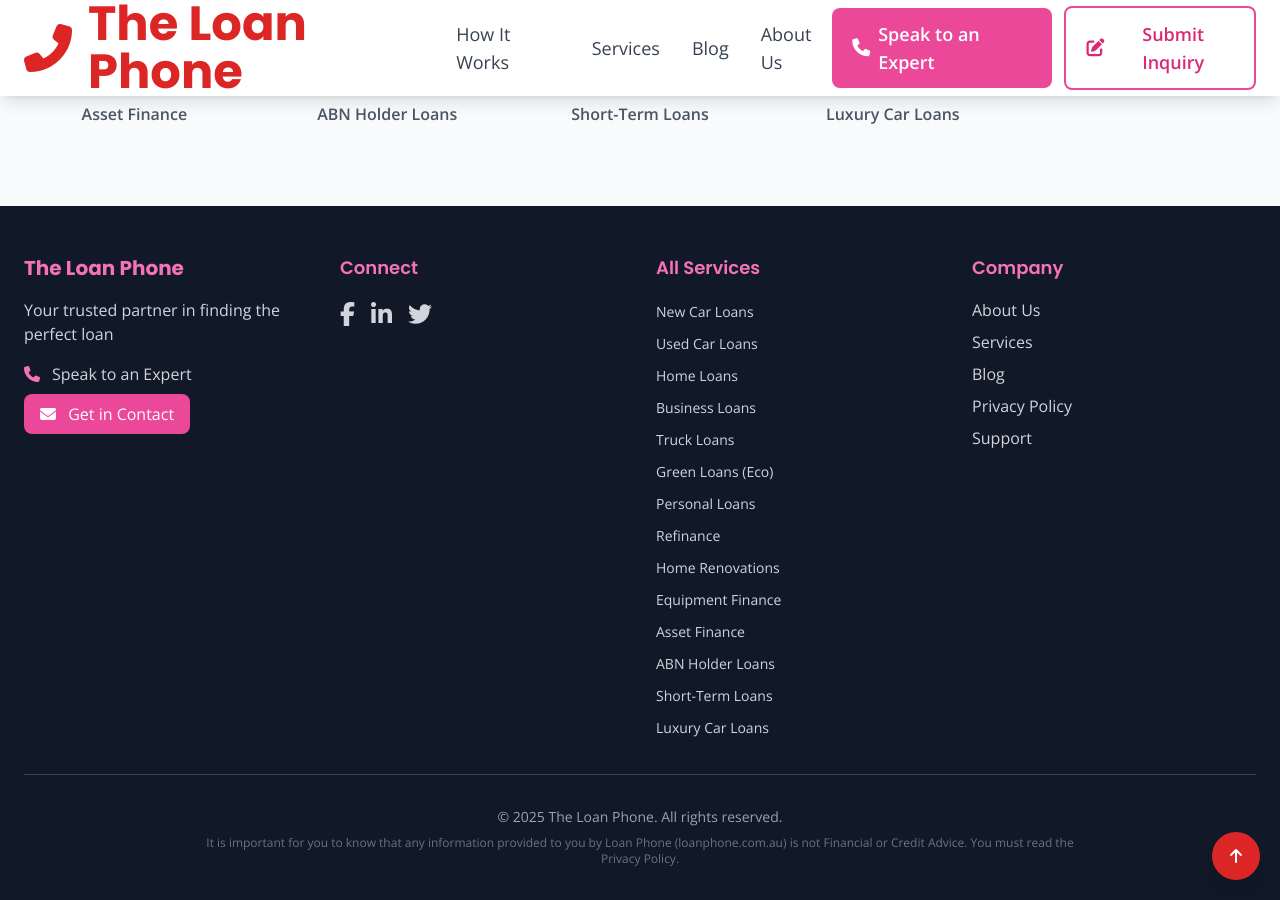
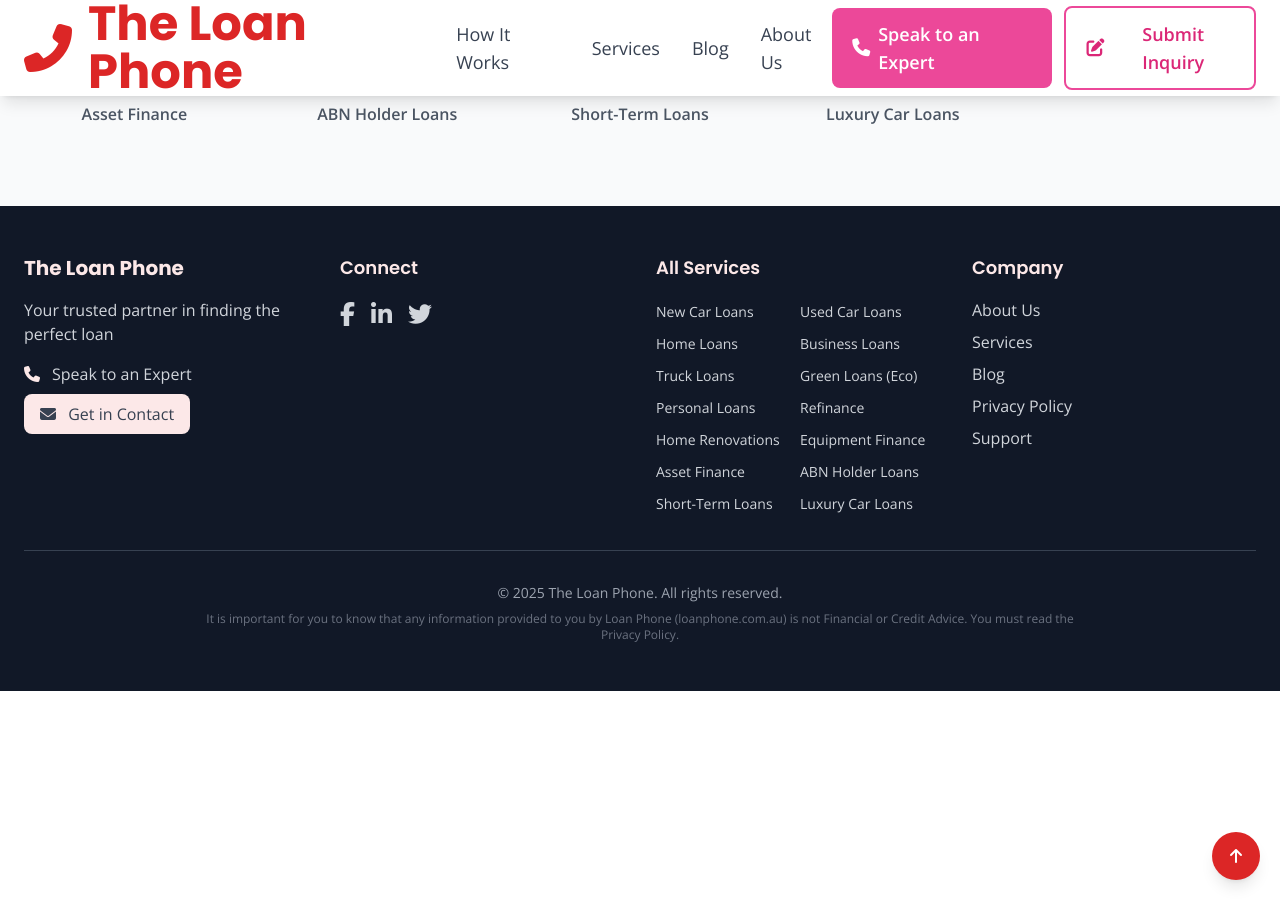
Before and after one commit to AMSumo9/loan-phone-website, a Jekyll site: the page built from index.md, in a window 1280 px wide and 900 px high, scrolled down 2162 px. Built offline with Jekyll 4.4.1, drawn with Linux system fonts in a browser that asks for light colours; nearby versions of some CDN libraries.

Commit message:
Update footer.html

```diff
--- a/_includes/footer.html
+++ b/_includes/footer.html
@@ -1,20 +1,20 @@
-<!-- Footer - ALL ISSUES COMPREHENSIVELY FIXED -->
+<!-- Footer - TWO COLUMN SERVICES + CONSISTENT COLORS -->
 <footer class="bg-gray-900 text-white py-12">
   <div class="container mx-auto px-6">
     <div class="grid grid-cols-1 md:grid-cols-2 lg:grid-cols-4 gap-8">
 
       <!-- Company Info -->
       <div>
-        <h3 class="text-xl font-bold mb-4 text-pink-400">{{ site.company.name }}</h3>
+        <h3 class="text-xl font-bold mb-4" style="color: #fce8e8;">{{ site.company.name }}</h3>
         <p class="text-gray-300 mb-4">{{ site.company.tagline }}</p>
         <div class="space-y-2">
-          <!-- REMOVED PHONE NUMBER DISPLAY - CONSISTENT WORDING -->
+          <!-- CONSISTENT WORDING -->
           <div class="flex items-center">
-            <i class="fas fa-phone text-pink-400 mr-3"></i>
+            <i class="fas fa-phone mr-3" style="color: #fce8e8;"></i>
             <span class="text-gray-300">Speak to an Expert</span>
           </div>
           <div class="mt-4">
-            <button onclick="openSupportModal()" class="bg-pink-500 text-white px-4 py-2 rounded-lg hover:bg-pink-600 transition duration-200">
+            <button onclick="openSupportModal()" class="text-white px-4 py-2 rounded-lg hover:opacity-80 transition duration-200" style="background-color: #fce8e8; color: #374151;">
               <i class="fas fa-envelope mr-2"></i>
               Get in Contact
             </button>
@@ -22,50 +22,50 @@
         </div>
       </div>
 
-      <!-- Connect - MOVED TO 2ND POSITION -->
+      <!-- Connect -->
       <div>
-        <h4 class="text-lg font-semibold mb-4 text-pink-400">Connect</h4>
+        <h4 class="text-lg font-semibold mb-4" style="color: #fce8e8;">Connect</h4>
         <div class="space-y-4">
           <div class="flex space-x-4">
-            <a href="#" class="text-gray-300 hover:text-pink-300 text-2xl">
-              <i class="fab fa-facebook-f"></i>
+            <a href="#" class="text-gray-300 hover:text-2xl transition-colors duration-200" style="hover: color: #fce8e8;">
+              <i class="fab fa-facebook-f text-2xl"></i>
             </a>
-            <a href="#" class="text-gray-300 hover:text-pink-300 text-2xl">
-              <i class="fab fa-linkedin-in"></i>
+            <a href="#" class="text-gray-300 hover:text-2xl transition-colors duration-200" style="hover: color: #fce8e8;">
+              <i class="fab fa-linkedin-in text-2xl"></i>
             </a>
-            <a href="#" class="text-gray-300 hover:text-pink-300 text-2xl">
-              <i class="fab fa-twitter"></i>
+            <a href="#" class="text-gray-300 hover:text-2xl transition-colors duration-200" style="hover: color: #fce8e8;">
+              <i class="fab fa-twitter text-2xl"></i>
             </a>
           </div>
         </div>
       </div>
 
-      <!-- All Services - MOVED TO 3RD POSITION, TWO COLUMNS -->
+      <!-- All Services - TWO COLUMNS -->
       <div>
-        <h4 class="text-lg font-semibold mb-4 text-pink-400">All Services</h4>
-        <div class="grid grid-cols-1 gap-1">
+        <h4 class="text-lg font-semibold mb-4" style="color: #fce8e8;">All Services</h4>
+        <div class="grid grid-cols-2 gap-1 text-sm">
           {% for loan_type in site.data.loan_types.all_types %}
-            <a href="{{ site.baseurl }}{{ loan_type.url }}" class="text-gray-300 hover:text-pink-300 transition duration-200 text-sm py-1">
+            <a href="{{ site.baseurl }}{{ loan_type.url }}" class="text-gray-300 transition duration-200 py-1 hover:underline" style="color: #d1d5db;">
               {{ loan_type.name }}
             </a>
           {% endfor %}
         </div>
       </div>
 
-      <!-- Company Links - 4TH POSITION (RIGHT SIDE) -->
+      <!-- Company Links -->
       <div>
-        <h4 class="text-lg font-semibold mb-4 text-pink-400">Company</h4>
+        <h4 class="text-lg font-semibold mb-4" style="color: #fce8e8;">Company</h4>
         <ul class="space-y-2">
           {% for item in site.data.navigation.footer.company %}
             {% if item.action == "modal" %}
               <li>
-                <a href="#" onclick="openSupportModal(); return false;" class="text-gray-300 hover:text-pink-300 transition duration-200">
+                <a href="#" onclick="openSupportModal(); return false;" class="text-gray-300 transition duration-200 hover:underline">
                   {{ item.name }}
                 </a>
               </li>
             {% else %}
               <li>
-                <a href="{{ site.baseurl }}{{ item.url }}" class="text-gray-300 hover:text-pink-300 transition duration-200">
+                <a href="{{ site.baseurl }}{{ item.url }}" class="text-gray-300 transition duration-200 hover:underline">
                   {{ item.name }}
                 </a>
               </li>
```
